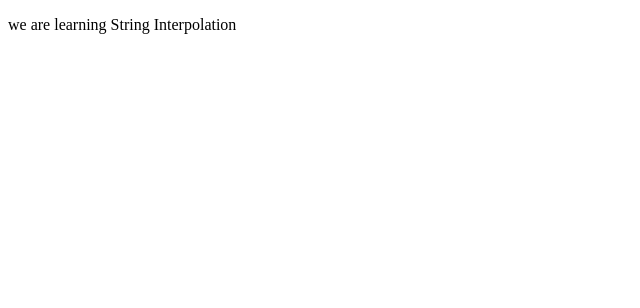
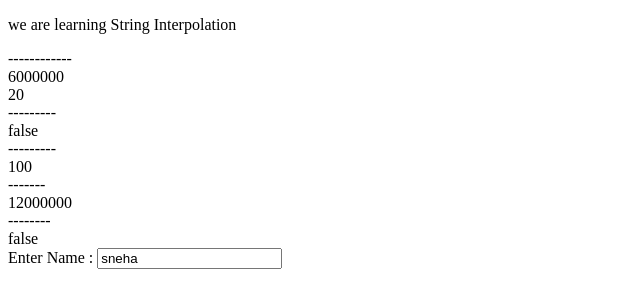
Before and after one commit to snehachougule14/softwareproject, an Angular app in the folder MyApp/: page /dataBinding in a window 1280 px wide. Shown: the top 308 px of the page, without its empty margins (0-640 px from the left). Built offline with nearby package versions, Linux system fonts and the light colour scheme.

Commit message:
propertybinding

```diff
--- a/MyApp/src/app/databinding/databinding.component.html
+++ b/MyApp/src/app/databinding/databinding.component.html
@@ -1,2 +1,27 @@
 
 <p> {{ data }} </p>
+------------
+ <div> {{ amount }}</div>
+
+ <!-- we can pass function in interpolation-->
+ <div> {{ test() }}</div>
+ ---------
+
+ <!--assignment not possible in interpolation
+ <div>{{schoolName ="xzy" }}</div>-->
+
+ <!--  we can use equality operater in interpolation-->
+<!--<div> {{ amount == 700000}}</div> overlapping of no. and string datatypes error-->
+
+<div>{{amount === 600000}}</div>
+---------
+
+<div> {{ 50*2 }}</div>
+-------
+<div> {{amount*2}} </div>
+--------
+<div> {{!isMatch}}</div>
+
+<!--<div>  {{ x--}} </div> increment ,decrement not allowd-->
+
+Enter Name : <input type="text" [value]="name">
--- a/MyApp/src/app/databinding/databinding.component.ts
+++ b/MyApp/src/app/databinding/databinding.component.ts
@@ -19,5 +19,23 @@ export class DatabindingComponent {
 
 
 data : any ='we are learning String Interpolation';
+amount : number = 6000000;
+schoolName! : string;
+isMatch=true;
+name ="sneha";
+
+x=7;
+
+
+// = : assignment operator : to assign value to variable/ property
+ // == : it will compair only value
+   // === : it will compair value as well as datatype
+
+test(){
+  return 10*2;
+
 
 }
+
+
+}
```
